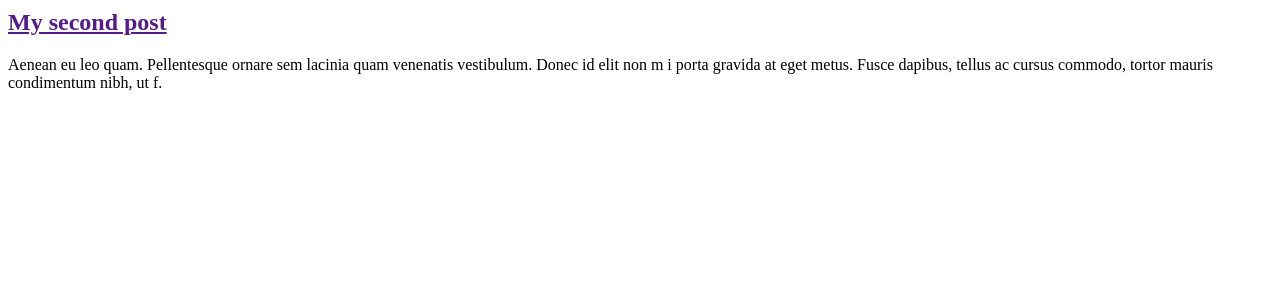
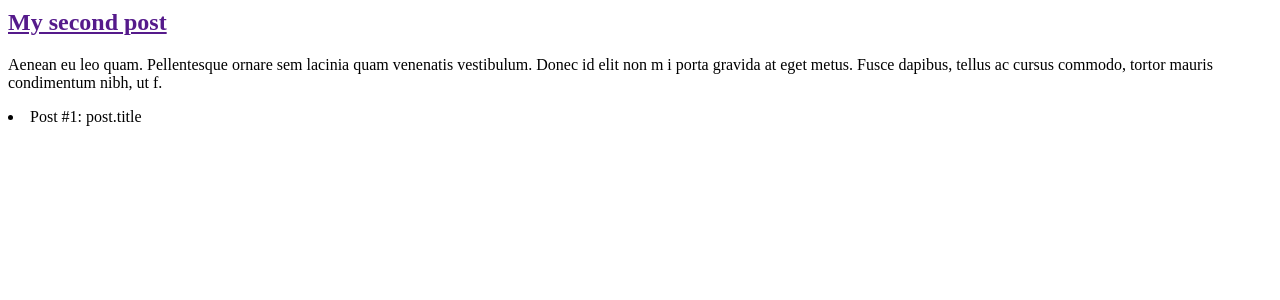
Before and after one commit to Bluewine/my-first-blog, a Django app: template mysite/blog/templates/blog/post_list.html in a window 1280 px wide. Shown: the part 246-546 px from the top of the page. Run offline with Django 3.2, Linux system fonts and the light colour scheme; the template is opened without the code that fills it: most values are stand-ins (such as "Sample title", 1, 10 or a date in 2020).

Commit message:
Modified templates to display post from database

```diff
--- a/mysite/blog/templates/blog/post_list.html
+++ b/mysite/blog/templates/blog/post_list.html
@@ -23,5 +23,15 @@
         <p>Aenean eu leo quam. Pellentesque ornare sem lacinia quam venenatis vestibulum. Donec id elit non m
         i porta gravida at eget metus. Fusce dapibus, tellus ac cursus commodo, tortor mauris condimentum nibh, ut f.</p>
     </div>
+
+    <div>
+        {% if lista_post %}
+            {% for post in lista_post %}
+                <li>
+                    Post #{{ forloop.counter }}: post.title
+                </li>
+            {% endfor %}
+        {% endif %}
+    </div>
 </body>
 </html>
```
Also changed, not shown: mysite/blog/views.py (+8 -1 lines).
